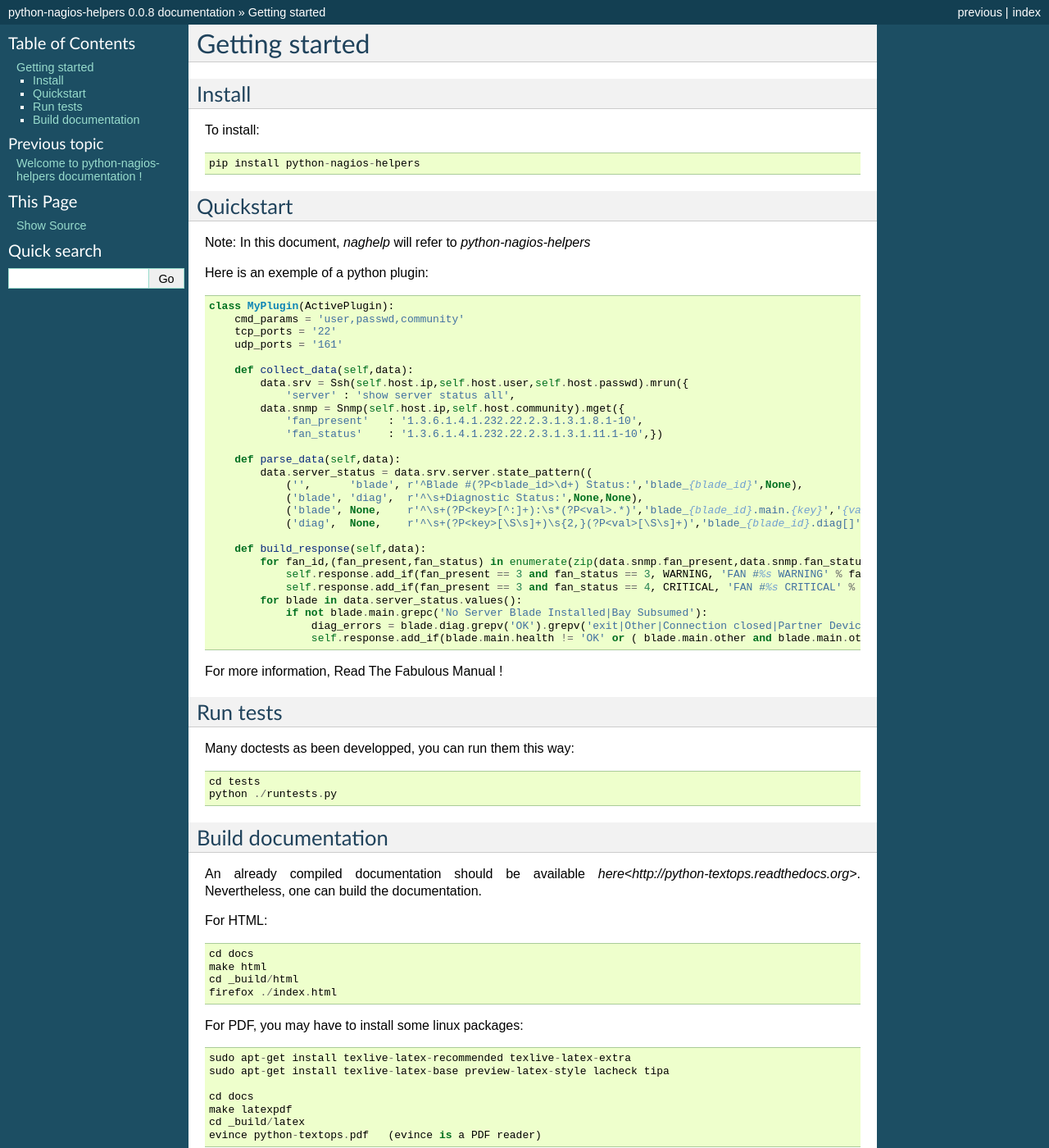
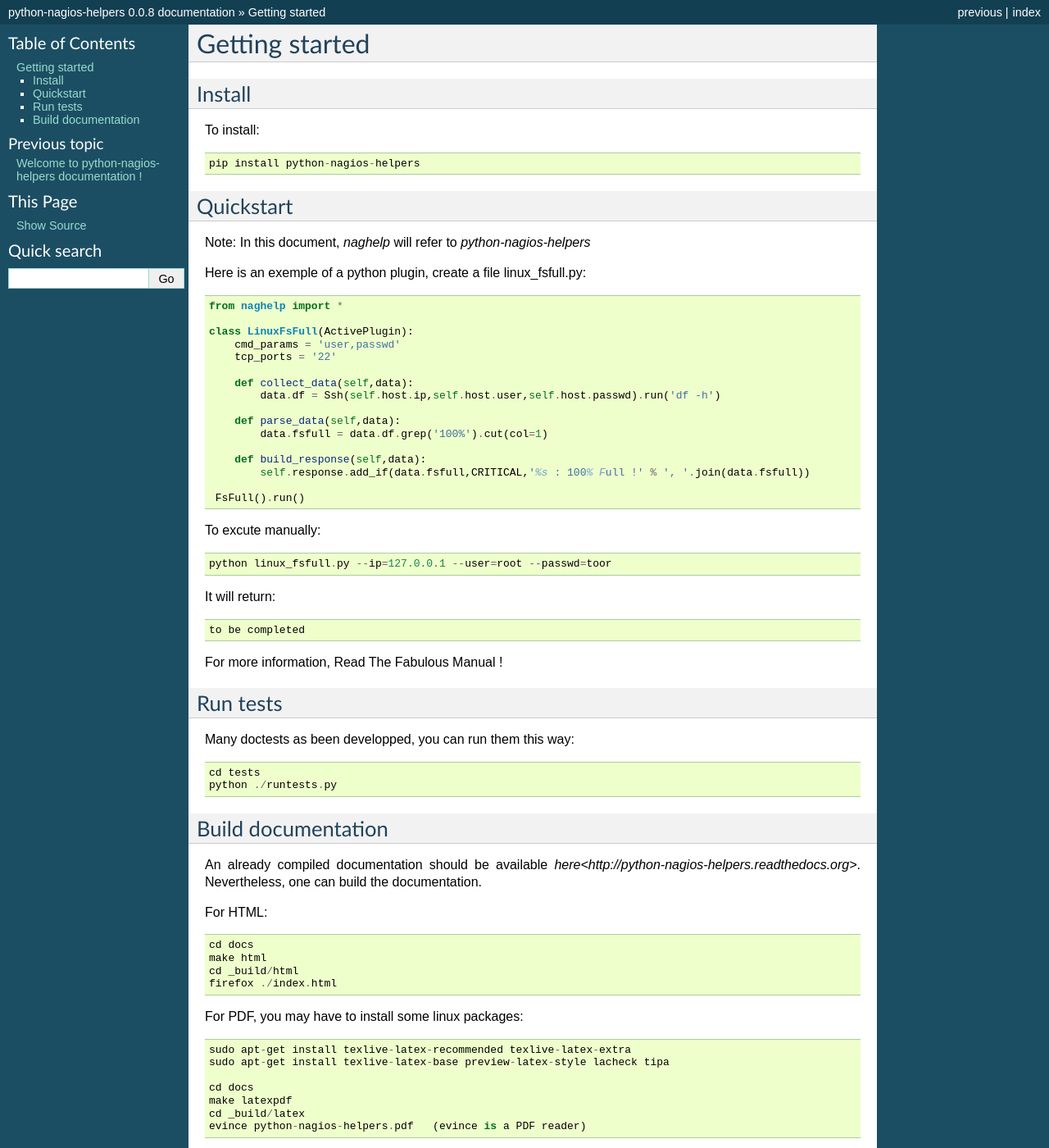
Before and after one commit to elapouya/python-nagios-helpers, a Sphinx documentation site: the page built from docs/intro.rst, in a window 1280 px wide and 1400 px high. Shown: the whole window at 82% size. Built offline with Sphinx 7.4.7, drawn with Linux system fonts in a browser that asks for light colours.

Commit message:
update doc

```diff
--- a/docs/intro.rst
+++ b/docs/intro.rst
@@ -21,36 +21,32 @@ Quickstart
 
 Note: In this document, *naghelp* will refer to *python-nagios-helpers*
 
-Here is an exemple of a python plugin::
+Here is an exemple of a python plugin, create a file linux_fsfull.py::
 
-   class MyPlugin(ActivePlugin):
-       cmd_params = 'user,passwd,community'
+   from naghelp import *
+
+   class LinuxFsFull(ActivePlugin):
+       cmd_params = 'user,passwd'
        tcp_ports = '22'
-       udp_ports = '161'
 
        def collect_data(self,data):
-           data.srv = Ssh(self.host.ip,self.host.user,self.host.passwd).mrun({
-               'server' : 'show server status all',
-           data.snmp = Snmp(self.host.ip,self.host.community).mget({
-               'fan_present'   : '1.3.6.1.4.1.232.22.2.3.1.3.1.8.1-10',
-               'fan_status'    : '1.3.6.1.4.1.232.22.2.3.1.3.1.11.1-10',})
+           data.df = Ssh(self.host.ip,self.host.user,self.host.passwd).run('df -h')
 
        def parse_data(self,data):
-           data.server_status = data.srv.server.state_pattern((
-               ('',      'blade', r'^Blade #(?P<blade_id>\d+) Status:','blade_{blade_id}',None),
-               ('blade', 'diag',  r'^\s+Diagnostic Status:',None,None),
-               ('blade', None,    r'^\s+(?P<key>[^:]+):\s*(?P<val>.*)','blade_{blade_id}.main.{key}','{val}'),
-               ('diag',  None,    r'^\s+(?P<key>[\S\s]+)\s{2,}(?P<val>[\S\s]+)','blade_{blade_id}.diag[]',None) ))
+           data.fsfull = data.df.grep('100%').cut(col=1)
 
        def build_response(self,data):
-           for fan_id,(fan_present,fan_status) in enumerate(zip(data.snmp.fan_present,data.snmp.fan_status),1):
-               self.response.add_if(fan_present == 3 and fan_status == 3, WARNING, 'FAN #%s WARNING' % fan_id)
-               self.response.add_if(fan_present == 3 and fan_status == 4, CRITICAL, 'FAN #%s CRITICAL' % fan_id)
-           for blade in data.server_status.values():
-               if not blade.main.grepc('No Server Blade Installed|Bay Subsumed'):
-                   diag_errors = blade.diag.grepv('OK').grepv('exit|Other|Connection closed|Partner Device|Bay:|Name:').formatdicts('    {key} -> {val}\n')
-                   self.response.add_if(blade.main.health != 'OK' or ( blade.main.other and blade.main.other != 'OK') or diag_errors, CRITICAL, 'Server slot #%s CRITICAL : \n%s' % (blade.blade_id,diag_errors))
+           self.response.add_if(data.fsfull,CRITICAL,'%s : 100% Full !' % ', '.join(data.fsfull))
 
+    FsFull().run()
+
+To excute manually::
+
+   python linux_fsfull.py --ip=127.0.0.1 --user=root --passwd=toor
+
+It will return::
+
+   to be completed
 
 For more information, Read The Fabulous Manual !
 
@@ -65,7 +61,7 @@ Many doctests as been developped, you can run them this way::
 Build documentation
 -------------------
 
-An already compiled documentation should be available `here<http://python-textops.readthedocs.org>`.
+An already compiled documentation should be available `here<http://python-nagios-helpers.readthedocs.org>`.
 Nevertheless, one can build the documentation.
 
 For HTML::
@@ -83,7 +79,7 @@ For PDF, you may have to install some linux packages::
    cd docs
    make latexpdf
    cd _build/latex
-   evince python-textops.pdf   (evince is a PDF reader)
+   evince python-nagios-helpers.pdf   (evince is a PDF reader)
 
 * :ref:`genindex`
 * :ref:`modindex`
```
